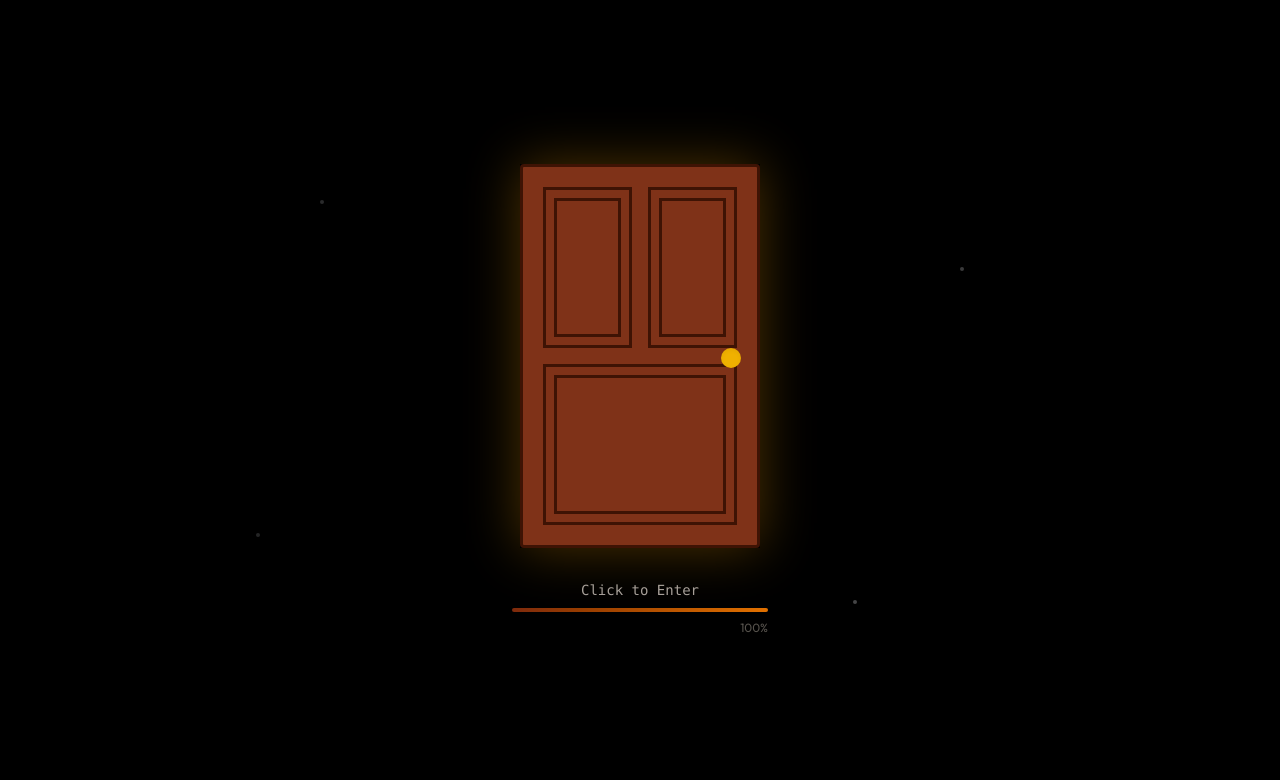
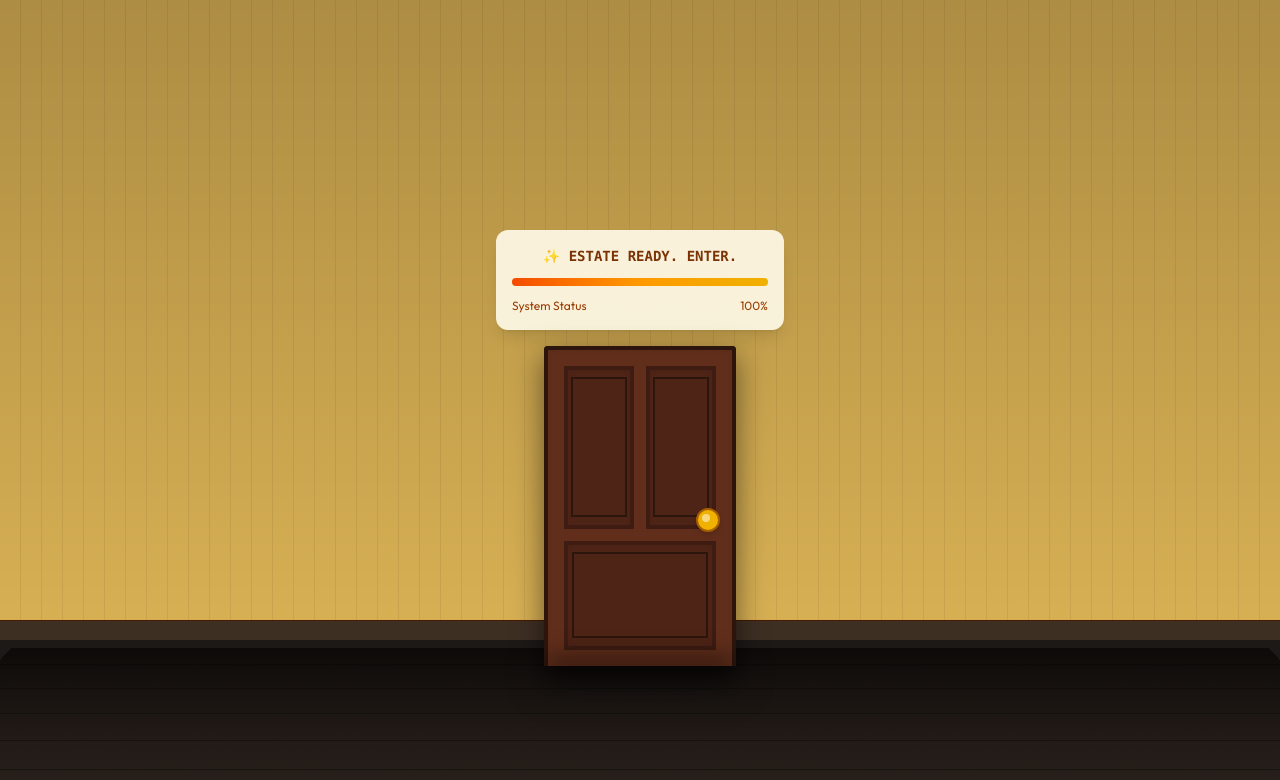
Before and after one commit to DrZiMo/hbd2025, a React (Vite) app: page / in a window 1280 px wide. Shown: the top 780 px of the page. Built offline with nearby package versions, Linux system fonts and the light colour scheme.

Commit message:
fixed some problems

```diff
--- a/src/components/scenes/LoadingDoor.jsx
+++ b/src/components/scenes/LoadingDoor.jsx
@@ -1,6 +1,8 @@
-import { useState, useEffect } from 'react'
+import React, { useState, useEffect } from 'react'
 import { motion, AnimatePresence } from 'framer-motion'
 import { useStory, SCENES } from '../../context/StoryContext'
+
+// --- Main Component ---
 
 const LoadingDoor = () => {
   const { setCurrentScene } = useStory()
@@ -19,7 +21,7 @@ const LoadingDoor = () => {
         }
         return prev + 1
       })
-    }, 50) // Adjust speed as needed
+    }, 40) // Slightly faster for testing
 
     return () => clearInterval(timer)
   }, [])
@@ -27,106 +29,135 @@ const LoadingDoor = () => {
   const handleEnter = () => {
     if (!isLoaded) return
     setIsOpening(true)
-
-    // Slight delay for animation before switching scene
     setTimeout(() => {
       setCurrentScene(SCENES.LATE_ROOM)
     }, 2000)
   }
 
   return (
-    <div className='relative flex h-full w-full flex-col items-center justify-center bg-black overflow-hidden perspective-1000'>
-      {/* Background Particles (Dust) - Simplified CSS implementation */}
-      <div className='absolute inset-0 z-0 opacity-30 pointer-events-none'>
+    // Changed container from black to a scene container
+    <div className='relative flex h-full w-full flex-col items-center justify-end overflow-hidden bg-stone-900 perspective-1000'>
+      {/* --- THE PROFESSIONAL ENVIRONMENT (Wall & Floor) --- */}
+      <div className='absolute inset-0 z-0'>
+        {/* The Yellow Wall */}
+        <div className='relative h-[80%] w-full bg-[#D8B054] overflow-hidden'>
+          {/* Subtle Wall Texture/Pattern */}
           <div
-          className='absolute top-1/4 left-1/4 h-1 w-1 rounded-full bg-gray-200 animate-pulse'
-          style={{ animationDuration: '3s' }}
+            className='absolute inset-0 opacity-10'
+            style={{
+              backgroundImage:
+                'repeating-linear-gradient(90deg, transparent, transparent 20px, #4A3B12 20px, #4A3B12 21px)',
+            }}
           ></div>
-        <div
-          className='absolute top-3/4 left-2/3 h-1 w-1 rounded-full bg-gray-200 animate-pulse'
-          style={{ animationDuration: '4s' }}
-        ></div>
-        <div
-          className='absolute top-1/3 left-3/4 h-1 w-1 rounded-full bg-gray-200 animate-pulse'
-          style={{ animationDuration: '2.5s' }}
-        ></div>
-        <div
-          className='absolute top-2/3 left-1/5 h-1 w-1 rounded-full bg-gray-200 animate-pulse'
-          style={{ animationDuration: '5s' }}
-        ></div>
+          <div className='absolute inset-0 bg-gradient-to-b from-black/20 to-transparent'></div>{' '}
+          {/* Shadow from ceiling */}
+          {/* Wall Decorations */}
+          {/* Baseboard */}
+          <div className='absolute bottom-0 h-5 w-full border-t border-amber-950 bg-[#3E2F23] shadow-sm'></div>
         </div>
 
+        {/* The Cool Floor (Perspective) */}
+        <div
+          className='absolute bottom-0 h-[30%] w-full origin-bottom bg-[#2A211C]'
+          style={{ transform: 'perspective(1000px) rotateX(50deg) scale(1.2)' }}
+        >
+          {/* Floor Planks Texture */}
+          <div
+            className='absolute inset-0 opacity-30'
+            style={{
+              backgroundImage:
+                'repeating-linear-gradient(0deg, transparent, transparent 40px, #000 40px, #000 42px)',
+            }}
+          ></div>
+          {/* Shadow gradient near the wall */}
+          <div className='absolute inset-0 bg-gradient-to-t from-transparent via-black/30 to-black/70'></div>
+        </div>
+      </div>
+
+      {/* --- CONTENT (Loading & Door) --- */}
       <AnimatePresence>
         {!isOpening && (
+          // Adjusted layout: Content sits at the bottom, z-10 to be above wall/floor
           <motion.div
-            initial={{ opacity: 0 }}
-            animate={{ opacity: 1 }}
-            exit={{ opacity: 0, scale: 1.5, filter: 'blur(10px)' }}
-            className='z-10 flex flex-col items-center gap-8'
+            initial={{ opacity: 0, y: 20 }}
+            animate={{ opacity: 1, y: 0 }}
+            exit={{ opacity: 0, scale: 0.9, filter: 'blur(5px)' }}
+            className='z-10 mb-[3%] flex h-full flex-col items-center justify-end gap-10'
           >
-            {/* Door Container */}
+            {/* LOADING UI (Moved Above Door) */}
+            <div className='flex relative -top-36 md:-top-18 w-72 flex-col items-center gap-3 rounded-xl bg-amber-50/90 p-4 shadow-lg backdrop-blur-sm'>
+              <p className='font-mono text-sm font-bold text-amber-900'>
+                {isLoaded
+                  ? '✨ ESTATE READY. ENTER.'
+                  : 'BUILDING ENVIRONMENT...'}
+              </p>
+
+              <div className='h-2 w-full overflow-hidden rounded-full bg-amber-200/50 shadow-inner'>
+                <motion.div
+                  className='h-full bg-linear-to-r from-orange-600 via-amber-500 to-yellow-500'
+                  style={{ width: `${progress}%` }}
+                />
+              </div>
+
+              <div className='flex w-full justify-between text-xs font-medium text-amber-800'>
+                <span>System Status</span>
+                <span>{progress}%</span>
+              </div>
+            </div>
+
+            {/* DOOR & PLANT ROW */}
+            <div className='flex items-end gap-6'>
+              {/* The Door */}
               <div
                 onClick={handleEnter}
                 className={`
-                relative h-96 w-60 cursor-pointer transition-all duration-1000
+                  relative -top-38 md:-top-24 h-80 w-48 cursor-pointer transition-all duration-1000
                   ${
                     isLoaded
-                    ? 'shadow-[0_0_50px_rgba(255,165,0,0.3)] hover:scale-105 hover:shadow-[0_0_80px_rgba(255,165,0,0.6)]'
-                    : 'opacity-80 grayscale'
+                      ? 'filter drop-shadow-[0_10px_15px_rgba(0,0,0,0.5)] hover:scale-105'
+                      : 'opacity-100 grayscale filter drop-shadow-[0_5px_5px_rgba(0,0,0,0.8)]'
                   }
                 `}
               >
-              {/* Door Visual */}
-              <div className='absolute inset-0 rounded-sm border-3 border-[#3e1304] bg-[#7f3218] overflow-hidden flex p-5'>
-                {/* Door Knobs/Details */}
-                <div className='absolute top-[48%] right-4 h-5 w-5 rounded-full bg-yellow-500 shadow-inner'></div>
+                {/* Door Visual (CSS construction maintained) */}
+                <div className='absolute inset-0 flex overflow-hidden rounded-t-sm border-4 border-b-0 border-[#2c150c] bg-[#612e1b] p-4 shadow-inner'>
+                  {/* Knob */}
+                  <div className='absolute top-[50%] right-3 h-6 w-6 rounded-full border-2 border-yellow-700 bg-yellow-500 shadow-md'>
+                    <div className='absolute top-1 left-1 h-2 w-2 bg-white rounded-full opacity-50'></div>
+                  </div>
 
-                <div className='w-full h-full flex flex-col gap-4'>
-                  <div className='flex h-full gap-4'>
-                    <div className='border-3 border-[#3e1304] w-full flex justify-center items-center p-2'>
-                      <div className='border-3 border-[#3e1304] w-full h-full'></div>
+                  {/* Panels */}
+                  <div className='flex h-full w-full flex-col gap-3'>
+                    <div className='flex h-3/5 gap-3'>
+                      <div className='flex w-full items-center justify-center border-4 border-[#3e1c12] bg-[#4e2416] shadow-inner'>
+                        <div className='h-[90%] w-[90%] border-2 border-[#2c150c]'></div>
                       </div>
-                    <div className='border-3 border-[#3e1304] w-full flex justify-center items-center p-2'>
-                      <div className='border-3 border-[#3e1304] w-full h-full'></div>
+                      <div className='flex w-full items-center justify-center border-4 border-[#3e1c12] bg-[#4e2416] shadow-inner'>
+                        <div className='h-[90%] w-[90%] border-2 border-[#2c150c]'></div>
                       </div>
                     </div>
-                  <div className='flex h-full w-full'>
-                    <div className='border-3 border-[#3e1304] w-full flex justify-center items-center p-2'>
-                      <div className='border-3 border-[#3e1304] w-full h-full'></div>
+                    <div className='flex h-2/5 w-full'>
+                      <div className='flex w-full items-center justify-center border-4 border-[#3e1c12] bg-[#4e2416] shadow-inner'>
+                        <div className='h-[85%] w-[95%] border-2 border-[#2c150c]'></div>
                       </div>
                     </div>
                   </div>
                 </div>
+                {/* Doorstep shadow */}
+                <div className='absolute -bottom-2 w-full h-4 bg-black/60 blur-md rounded-full'></div>
               </div>
-
-            {/* Loading Text & Bar */}
-            <div className='flex w-64 flex-col items-center gap-2'>
-              <p className='text-sm font-light text-stone-400 font-mono'>
-                {isLoaded
-                  ? 'Click to Enter'
-                  : 'Loading all the resources before the beginning...'}
-              </p>
-
-              <div className='h-1 w-full overflow-hidden rounded-full bg-stone-800'>
-                <motion.div
-                  className='h-full bg-linear-to-r from-orange-900 to-amber-600'
-                  style={{ width: `${progress}%` }}
-                />
-              </div>
-
-              <p className='text-xs text-stone-600 self-end'>{progress}%</p>
             </div>
           </motion.div>
         )}
       </AnimatePresence>
 
-      {/* Opening Animation Overlay */}
+      {/* Opening Animation Overlay (Transition flash) */}
       {isOpening && (
         <motion.div
           initial={{ opacity: 0 }}
-          animate={{ opacity: 1, scale: [1, 30] }}
-          transition={{ duration: 2, ease: 'easeIn' }}
-          className='absolute inset-0 z-50 flex items-center justify-center bg-white'
+          animate={{ opacity: 1, scale: [1, 40] }}
+          transition={{ duration: 2.5, ease: 'circIn' }}
+          className='absolute inset-0 z-50 flex items-center justify-center bg-[#fffadd]' // Slightly warm white
         />
       )}
     </div>
```
Also changed, not shown: src/components/scenes/LateRoom.jsx (+47 -7 lines). Lines whose indentation alone changed are shown as unchanged.
